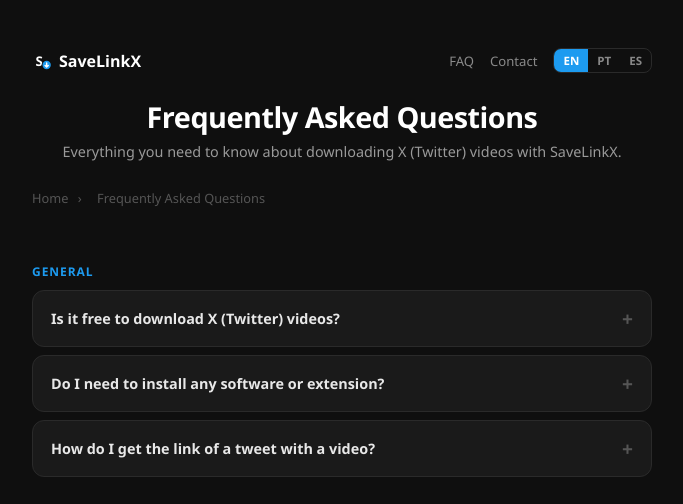
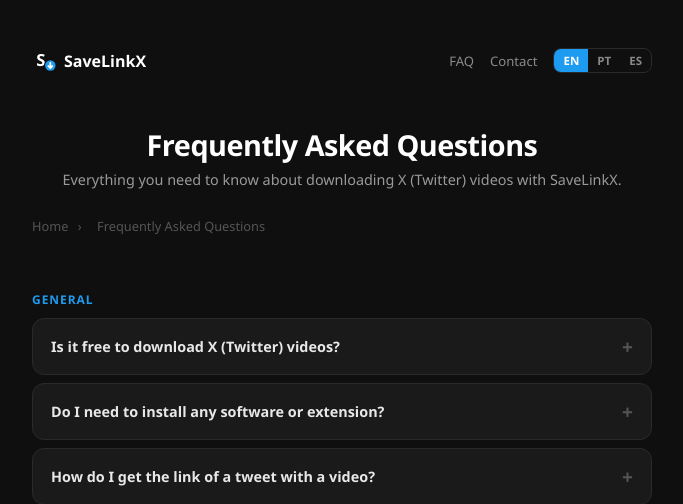
Before and after one commit to lars-rib/savelinkx, a Flask app: page /faq in a window 1280 px wide. Shown: the top 504 px of the page, without its empty margins (298-981 px from the left). Run offline with Flask 3, Linux system fonts and the light colour scheme; some libraries are stand-ins or nearby versions.

Commit message:
Nav logo larger (20->25px); restore header top spacing after logo removal
Co-Authored-By: Claude Opus 4.8 <noreply@anthropic.com>

```diff
--- a/templates/base.html
+++ b/templates/base.html
@@ -28,7 +28,7 @@
     [data-platform="pinterest"]  { --platform-color: #E60023; }
 
     body { font-family: 'Segoe UI', system-ui, sans-serif; background: #0f0f0f; color: #e8e8e8; min-height: 100vh; display: flex; flex-direction: column; align-items: center; padding: 48px 16px 64px; }
-    header { text-align: center; margin-bottom: 28px; }
+    header { text-align: center; margin-top: 28px; margin-bottom: 28px; }
     .logo { display: inline-flex; align-items: center; gap: 8px; margin-bottom: 10px; }
     .logo svg { width: 28px; height: 28px; fill: var(--accent); transition: transform 0.2s; }
     .logo:hover svg { transform: scale(1.08); }
@@ -94,7 +94,7 @@
     footer { margin-top: 40px; font-size: 0.75rem; color: #888; text-align: center; line-height: 1.6; }
     .topnav { width: 100%; max-width: 620px; display: flex; justify-content: space-between; align-items: center; padding: 0 0 24px; }
     .topnav-brand { font-size: 1rem; font-weight: 800; color: #fff; text-decoration: none; display: flex; align-items: center; gap: 7px; line-height: 1; }
-    .topnav-brand svg { width: 20px; height: 20px; fill: var(--accent); flex-shrink: 0; }
+    .topnav-brand svg { width: 25px; height: 25px; fill: var(--accent); flex-shrink: 0; }
     .topnav-right { display: flex; align-items: center; gap: 16px; }
     .topnav-right > a { color: #8a8a8a; text-decoration: none; font-size: 0.82rem; transition: color 0.2s; white-space: nowrap; }
     .topnav-right > a:hover { color: var(--accent); }
```
